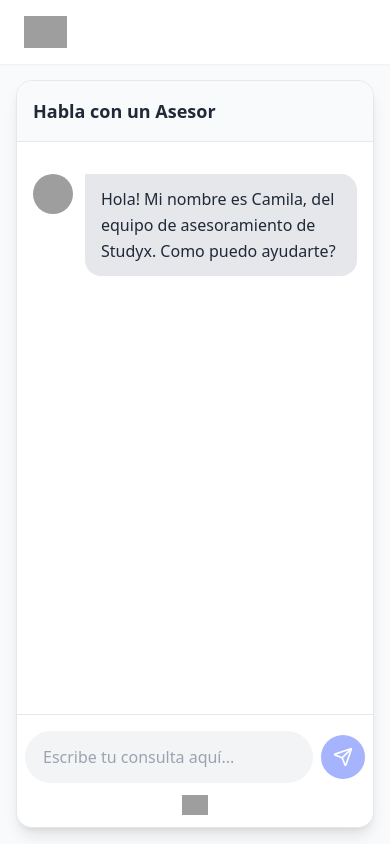
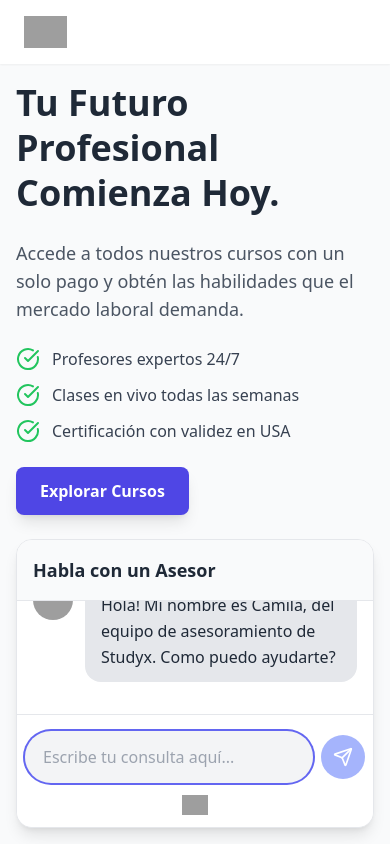
Before and after one commit to lbozzolo/asesor-studyx, a React (Create React App) app: page / in a window 390 px wide. Built offline with nearby package versions, Linux system fonts and the light colour scheme; grey boxes are pictures that could not be loaded.

Commit message:
Cambios en el responsive para celular

```diff
--- a/src/App.js
+++ b/src/App.js
@@ -107,7 +107,6 @@ export default function App() {
   const chatEndRef = useRef(null);
   const inactivityTimerRef = useRef(null);
   const inputRef = useRef(null);
-  const isInitialMount = useRef(true);
 
   const knowledgeBase = `La academia se llama Studyx. La oferta es una suscripción mensual de $25 durante 12 meses. El enlace de pago es: https://buy.stripe.com/eVacOw4yzdz553idQR. El campus virtual es: https://mystudyx.com/campus-virtual. Beneficios: Acceso a TODOS los cursos, profesor online 24/7, clases en vivo semanales. Cursos: Real Estate, Plomería, Inglés, Diseño de Espacios, Paisajismo, Fotografía, Cuidado de Adultos Mayores. Canales de Atención al Cliente (SOLO para después de la venta o si no puedes resolver): Asistencia al Alumno (Teléfono): 866-217-7282, WhatsApp Oficial: 786-916-4372, Email General: info@mystudyx.com, Email para Tutores: studyxtutorias@gmail.com. *Opción de pago Zelle:* info@studyxacademia.com.`;
 
@@ -116,6 +115,8 @@ export default function App() {
     const randomName = advisorNames[Math.floor(Math.random() * advisorNames.length)];
     setAdvisorName(randomName);
     setMessages([{ role: 'model', text: `Hola! Mi nombre es ${randomName}, del equipo de asesoramiento de Studyx. Como puedo ayudarte?` }]);
+    // --- CAMBIO REALIZADO: FOCO AUTOMÁTICO AL CARGAR ---
+    inputRef.current?.focus();
   }, []);
 
   const scrollToBottom = () => { chatEndRef.current?.scrollIntoView({ behavior: "smooth" }); };
@@ -137,9 +138,7 @@ export default function App() {
   };
 
   useEffect(() => {
-    if (!isInitialMount.current) {
-      scrollToBottom();
-    }
+    scrollToBottom();
     clearTimeout(inactivityTimerRef.current);
     const lastMessage = messages[messages.length - 1];
     if (lastMessage && lastMessage.role === 'model' && inactivityPromptCount < 2 && salesStage !== 'finalizado') {
@@ -157,9 +156,6 @@ export default function App() {
   }, [messages, isLoading]);
 
   useEffect(() => {
-    if (isInitialMount.current) {
-      return;
-    }
     if (!isLoading) {
       inputRef.current?.focus();
     }
@@ -224,7 +220,6 @@ export default function App() {
     if (e) e.preventDefault();
     const userInput = geminiAction ? `Acción del usuario: ${geminiAction}` : input;
     if (!userInput.trim() && !geminiAction) return;
-    if (isInitialMount.current) { isInitialMount.current = false; }
     const isFirstUserMessage = messages.filter(m => m.role === 'user').length === 0;
     if (!geminiAction) {
         const userMessage = { role: 'user', text: userInput };
@@ -307,10 +302,11 @@ export default function App() {
         <img src={studyxLogoUrl} alt="Logo Studyx" className="h-8" />
       </header>
 
+      {/* --- CAMBIO REALIZADO: CLASES RESPONSIVE CORREGIDAS --- */}
       <div className="flex-1 grid grid-cols-1 md:grid-cols-2 gap-6 lg:gap-8 p-4 md:p-6 lg:p-8 overflow-hidden">
 
         {/* Columna Izquierda: Marketing */}
-        <div className="hidden md:flex flex-col justify-center items-start space-y-6">
+        <div className="flex flex-col justify-center items-start space-y-6">
             <h1 className="text-4xl lg:text-5xl font-bold text-gray-800 leading-tight">
                 Tu Futuro Profesional Comienza Hoy.
             </h1>
```
